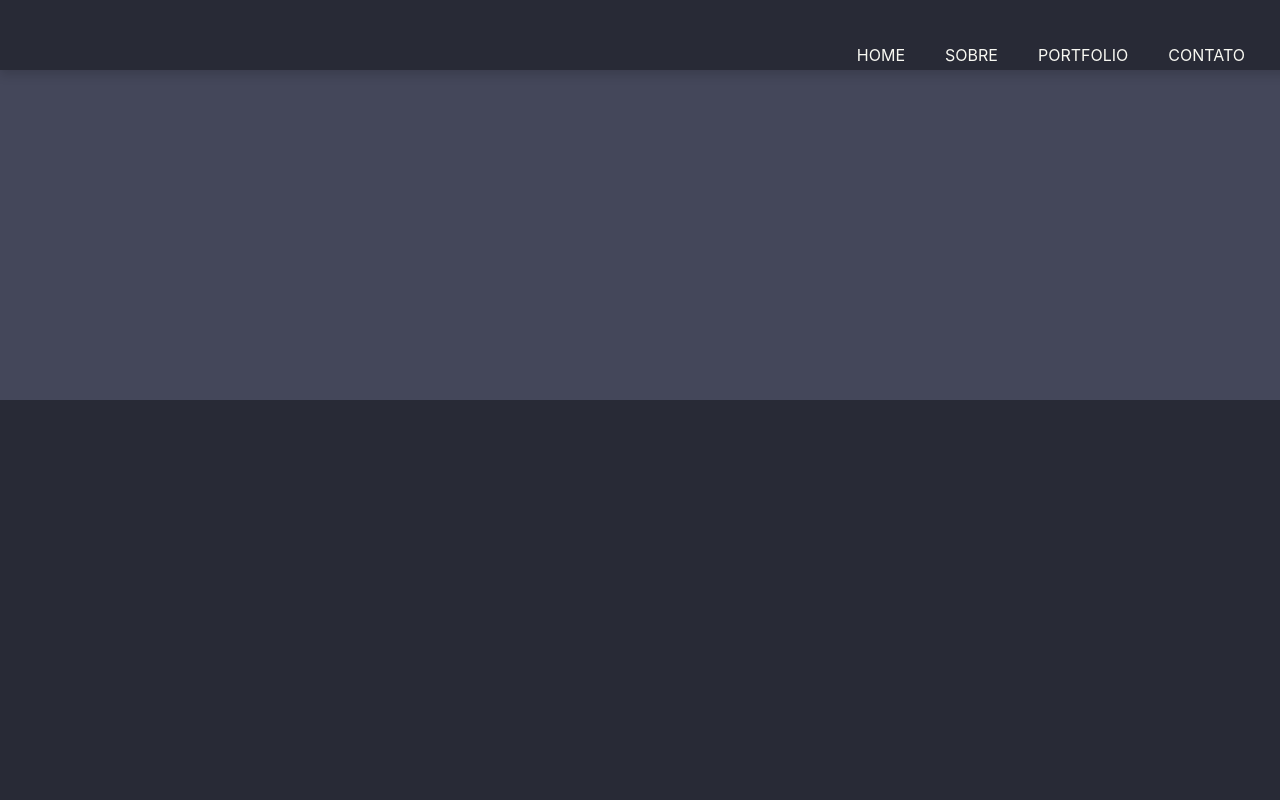
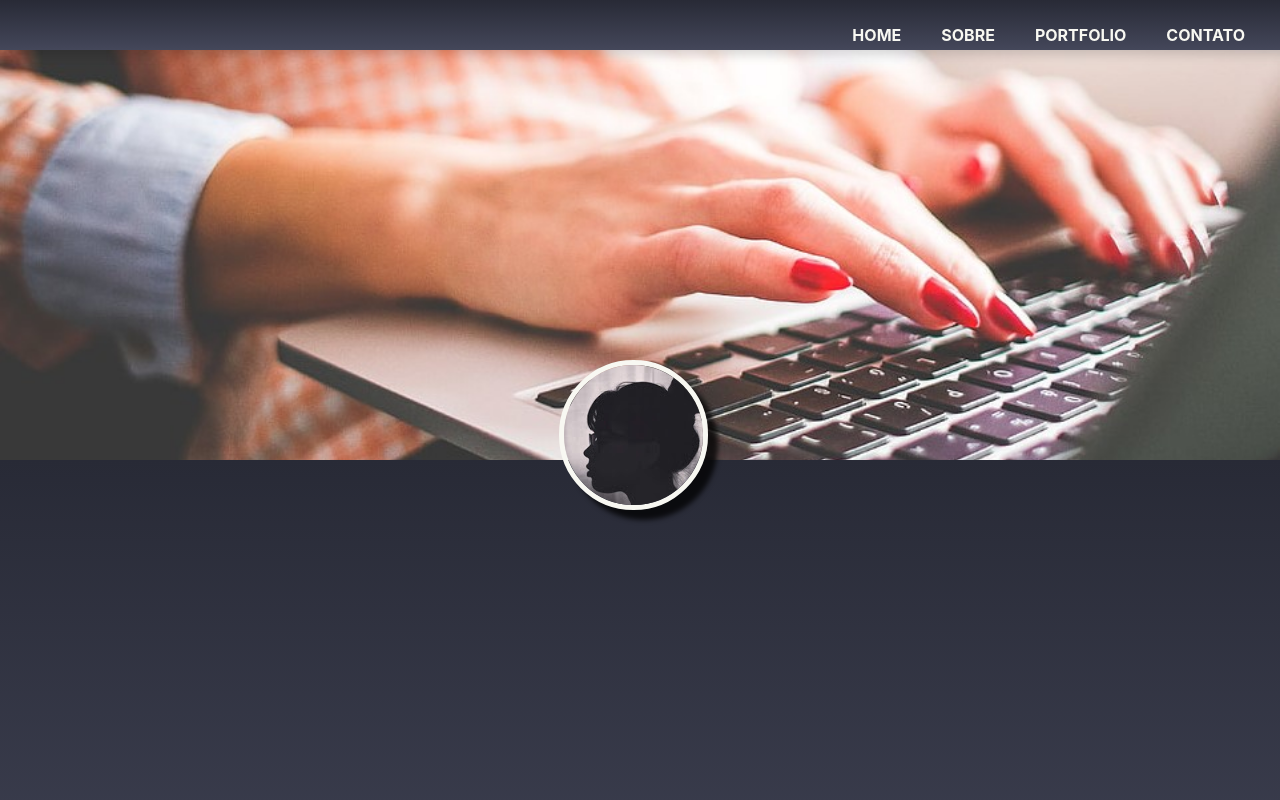
Before and after one commit to JulianaKSCardoso/portfolio, a plain HTML site: page index.html in a window 1280 px wide. Shown: the top 800 px of the page. Drawn offline with Linux system fonts and the light colour scheme.

Commit message:
Atualização de background

```diff
--- a/css/style.css
+++ b/css/style.css
@@ -11,15 +11,16 @@ body {
     }
 
     header {
-    height: 60px;
+        height: 40px;
         width: 100%;
-    background-color: #282a36;
+        background-image: linear-gradient(#282a36, #44475a);
         box-shadow: 0 5px 10px 0 rgba(0, 0, 0, .15);
         justify-content: space-between;
         position: fixed;
         color: #f8f8f2;
         text-transform: uppercase;
         padding: 5px;
+        font-weight: bold;
     }
 
     header ul {
@@ -32,26 +33,42 @@ header ul {
     header li {
         margin-right: 40px;
         align-self: flex-end;
-    text
     }
 
     .pt-1 {
         height: 400px;
-    background-color: #44475a;
+        background-image: #44475a;
         display: flex;
+        padding-top: 60px;
+        background-image: url("../image/background.jpg");
+        background-size: cover;
     }
 
-.req-1 {
-    width: 50%;
+    .req-1,
+    .req-2,
+    .req-3 {
+        width: 33%;
     }
 
     .req-2 {
-    width: 50%;
+        display: flex;
+        align-items: flex-end;
+        justify-content: center;
+        margin-bottom: -50px;
+        z-index: 999;
+    }
+
+    .req-2 img {
+        border-radius: 100px;
+        border: 5px solid #f8f8f2;
+        -webkit-box-shadow: 10px 10px 5px 0px rgba(0, 0, 0, 0.75);
+        -moz-box-shadow: 10px 10px 5px 0px rgba(0, 0, 0, 0.75);
+        box-shadow: 10px 10px 5px 0px rgba(0, 0, 0, 0.75);
     }
 
     .pt-2 {
         height: 600px;
-    background-color: #282a36;
+        background-image: linear-gradient(#282a36, #44475a);
         display: flex;
     }
 
--- a/index.html
+++ b/index.html
@@ -22,6 +22,9 @@
 
         </div>
         <div class="req-2">
+            <img src="/image/ju.jpg" alt="">
+        </div>
+        <div class="req-3">
 
         </div>
     </section>
```
Also changed, not shown: image/background.jpg (added), image/background.png (added), image/ju.jpg (added). Lines whose indentation alone changed are shown as unchanged.
